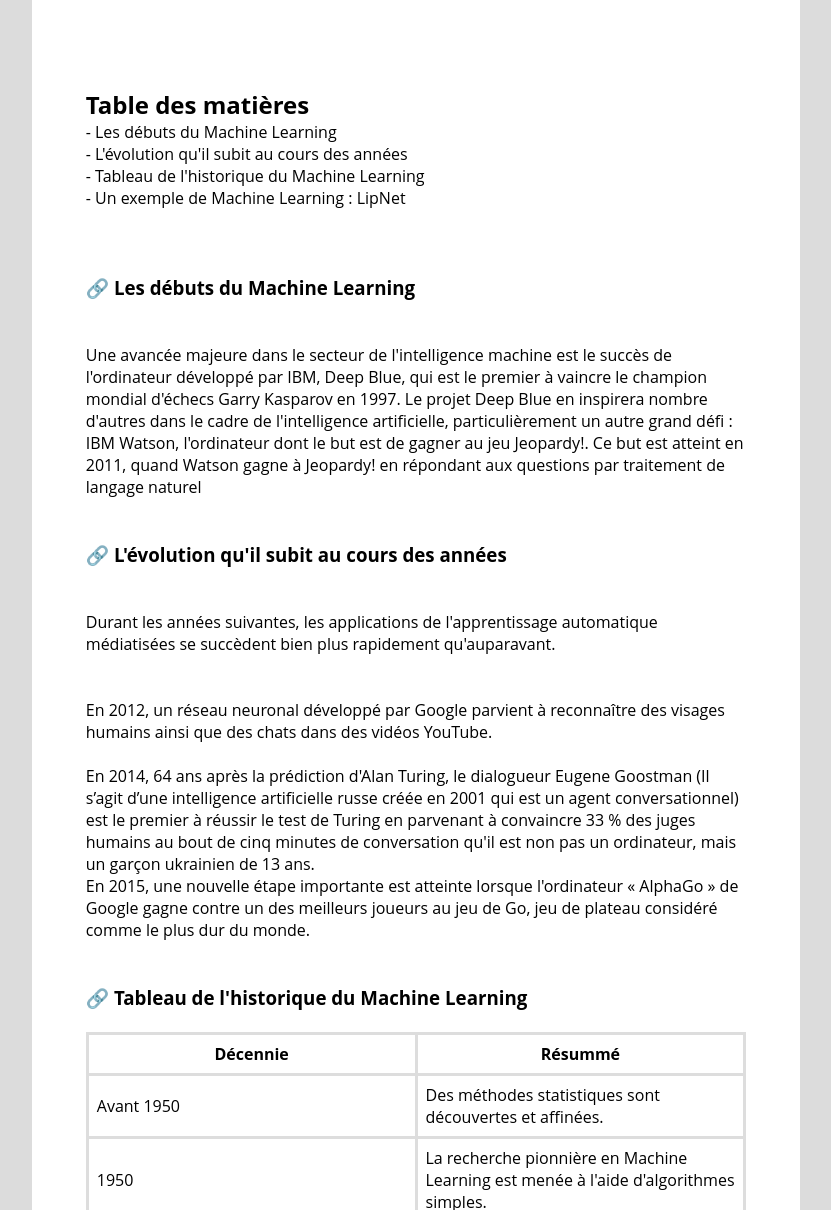
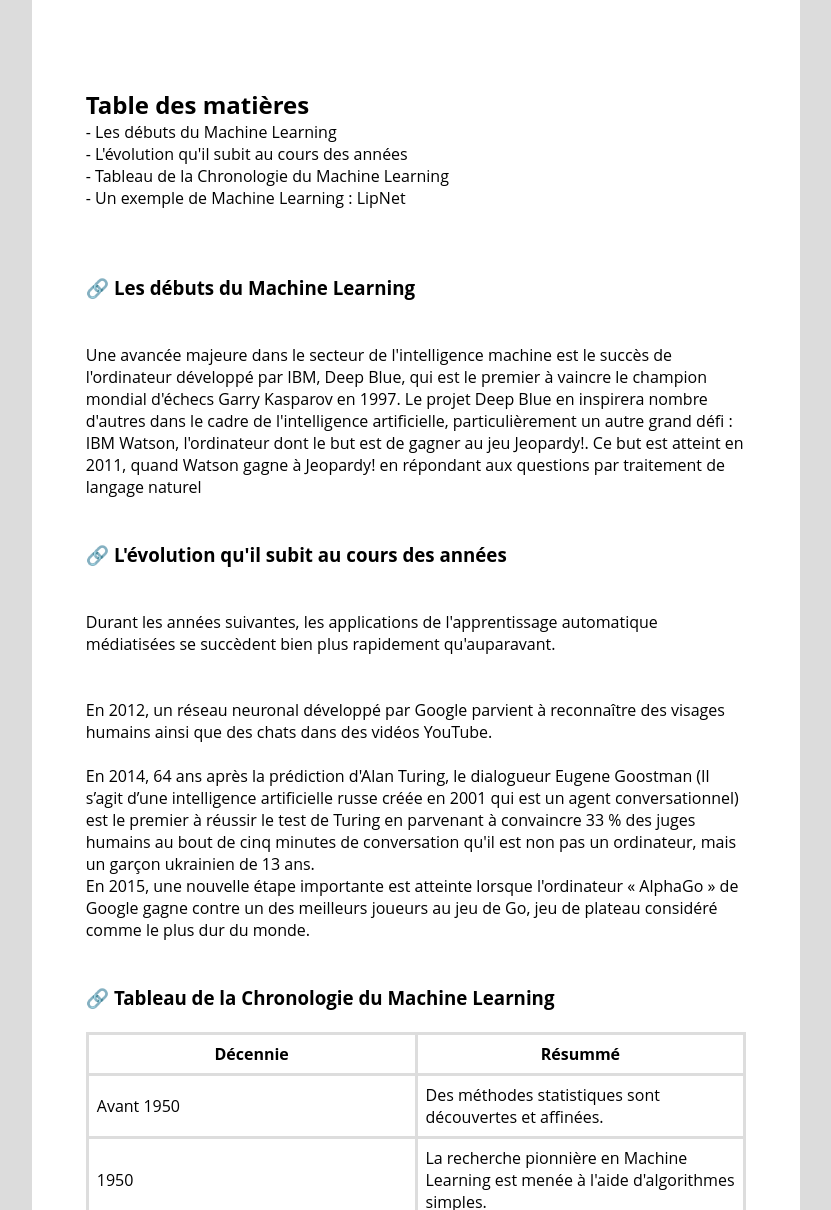
Before and after one commit to Pierll/M1105, a plain HTML site: page page2.html in a window 1280 px wide. Shown: the part 324-1534 px from the top of the page, without its empty margins (224-1055 px from the left). Drawn offline with Linux system fonts and the light colour scheme.

Commit message:
fix intitule

```diff
--- a/page2.html
+++ b/page2.html
@@ -43,7 +43,7 @@
 		<div class="sommaire-links">
 			<a class="sommaire" href="#début">- Les débuts du Machine Learning</a><br>
 			<a class="sommaire" href="#évolution">- L'évolution qu'il subit au cours des années</a><br>
-			<a class="sommaire" href="#historique">- Tableau de l'historique du Machine Learning</a><br>
+			<a class="sommaire" href="#chrono">- Tableau de la Chronologie du Machine Learning</a><br>
 			<a class="sommaire" href="#exemple">- Un exemple de Machine Learning : LipNet</a><br>
 		</div>
 
@@ -79,7 +79,7 @@
 		<br>
 		<br>
 
-		<h3 id="historique">🔗 Tableau de l'historique du Machine Learning</h3>
+		<h3 id="chrono">🔗 Tableau de la Chronologie du Machine Learning</h3>
 		<br>
 
 		<table class="tableHistory">
```
